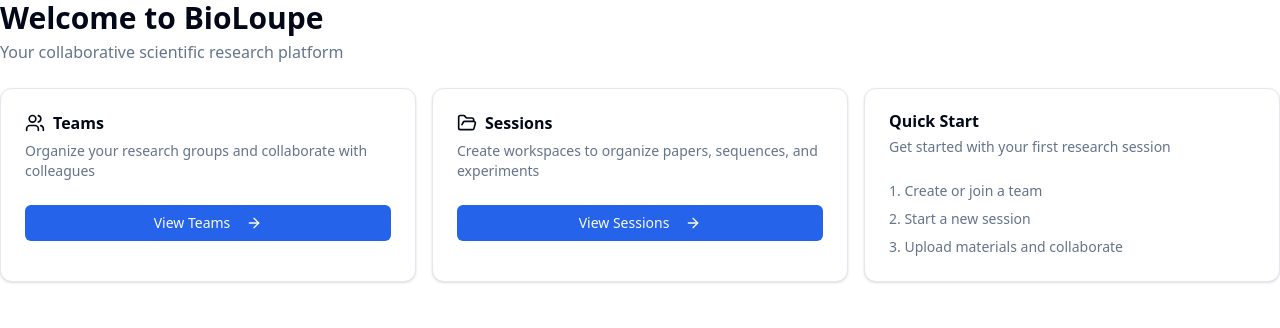
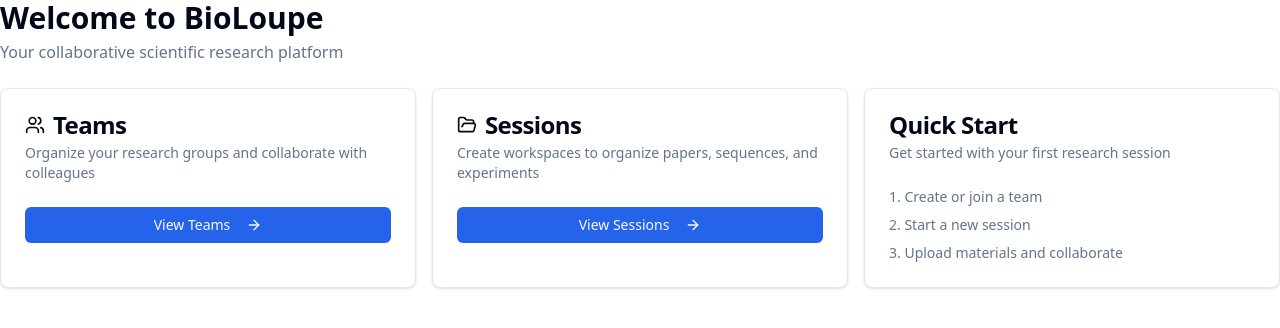
Before and after one commit to obeidallahnouicer/biofront, a Next.js app: page /dashboard in a window 1280 px wide. Shown: the top 328 px of the page. Built offline with nearby package versions, Linux system fonts and the light colour scheme.

Commit message:
feat: add Card component with header, title, description, content, and footer support

```diff
--- /dev/null
+++ b/src/components/ui/card.tsx
@@ -0,0 +1,78 @@
+import * as React from "react"
+import { cn } from "@/lib/utils"
+
+const Card = React.forwardRef<
+  HTMLDivElement,
+  React.HTMLAttributes<HTMLDivElement>
+>(({ className, ...props }, ref) => (
+  <div
+    ref={ref}
+    className={cn(
+      "rounded-lg border bg-card text-card-foreground shadow-sm",
+      className
+    )}
+    {...props}
+  />
+))
+Card.displayName = "Card"
+
+const CardHeader = React.forwardRef<
+  HTMLDivElement,
+  React.HTMLAttributes<HTMLDivElement>
+>(({ className, ...props }, ref) => (
+  <div
+    ref={ref}
+    className={cn("flex flex-col space-y-1.5 p-6", className)}
+    {...props}
+  />
+))
+CardHeader.displayName = "CardHeader"
+
+const CardTitle = React.forwardRef<
+  HTMLDivElement,
+  React.HTMLAttributes<HTMLDivElement>
+>(({ className, ...props }, ref) => (
+  <div
+    ref={ref}
+    className={cn(
+      "text-2xl font-semibold leading-none tracking-tight",
+      className
+    )}
+    {...props}
+  />
+))
+CardTitle.displayName = "CardTitle"
+
+const CardDescription = React.forwardRef<
+  HTMLDivElement,
+  React.HTMLAttributes<HTMLDivElement>
+>(({ className, ...props }, ref) => (
+  <div
+    ref={ref}
+    className={cn("text-sm text-muted-foreground", className)}
+    {...props}
+  />
+))
+CardDescription.displayName = "CardDescription"
+
+const CardContent = React.forwardRef<
+  HTMLDivElement,
+  React.HTMLAttributes<HTMLDivElement>
+>(({ className, ...props }, ref) => (
+  <div ref={ref} className={cn("p-6 pt-0", className)} {...props} />
+))
+CardContent.displayName = "CardContent"
+
+const CardFooter = React.forwardRef<
+  HTMLDivElement,
+  React.HTMLAttributes<HTMLDivElement>
+>(({ className, ...props }, ref) => (
+  <div
+    ref={ref}
+    className={cn("flex items-center p-6 pt-0", className)}
+    {...props}
+  />
+))
+CardFooter.displayName = "CardFooter"
+
+export { Card, CardHeader, CardFooter, CardTitle, CardDescription, CardContent }
```
